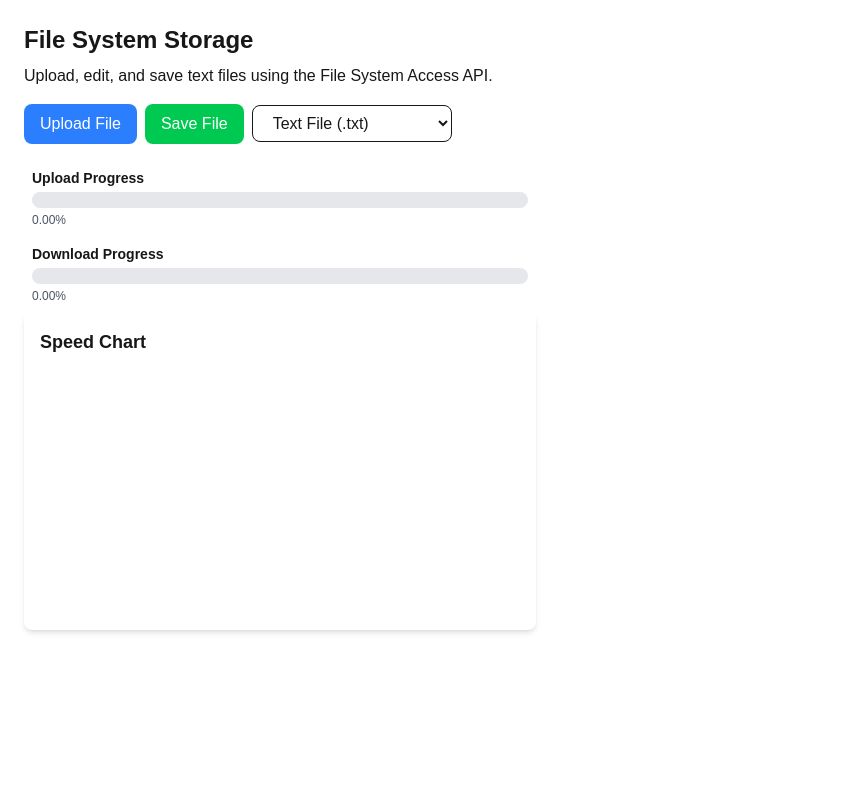
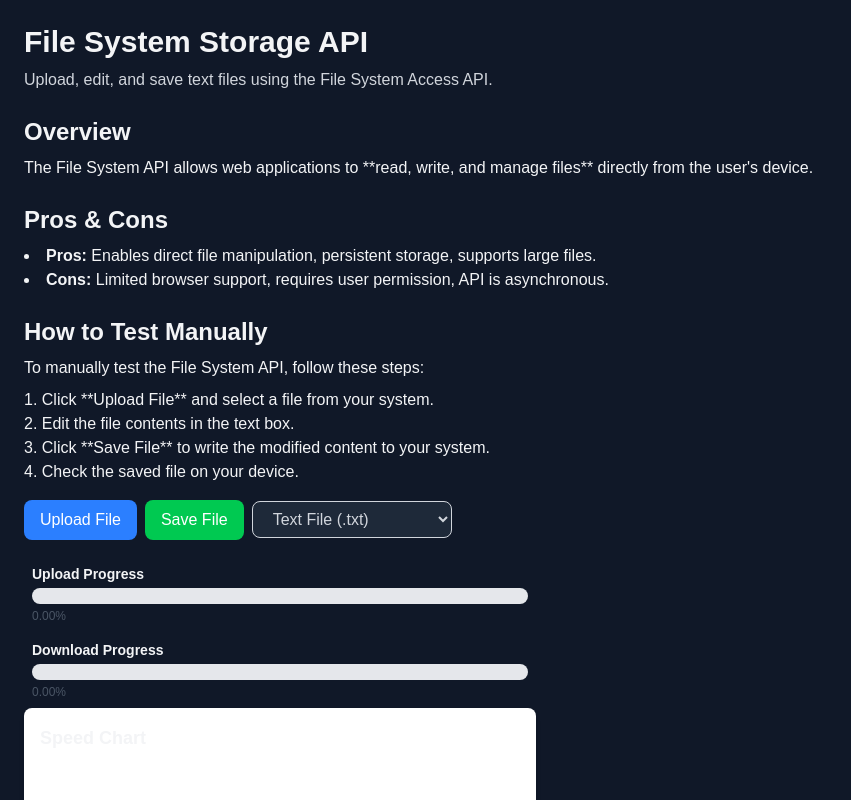
Before and after one commit to hagenbrandt/nextjs-web-storage-demo, a Next.js app: page /file-system-storage in a window 1280 px wide. Shown: the top 800 px of the page, without its empty margins (0-851 px from the left). Built offline with nearby package versions, Linux system fonts and the light colour scheme.

Commit message:
refactor: update page for file system storage

```diff
--- a/src/app/file-system-storage/page.tsx
+++ b/src/app/file-system-storage/page.tsx
@@ -4,7 +4,6 @@ import { useStorageStore } from "@/store/useStorageStore";
 import ProgressBar from "@/components/ProgressBar";
 import SpeedChart from "@/components/SpeedChart";
 
-// Ensure TypeScript recognizes the File System API
 declare global {
   interface Window {
     showSaveFilePicker?: () => Promise<FileSystemFileHandle>;
@@ -84,11 +83,42 @@ export default function FileSystemStoragePage() {
   };
 
   return (
-    <div className="p-6">
-      <h1 className="text-2xl font-bold">File System Storage</h1>
-      <p className="mt-2">
+    <div className="p-6 text-gray-100 bg-gray-900 min-h-screen">
+      <h1 className="text-3xl font-bold">File System Storage API</h1>
+      <p className="mt-2 text-gray-300">
         Upload, edit, and save text files using the File System Access API.
       </p>
+
+      <h2 className="text-2xl font-semibold mt-6">Overview</h2>
+      <p className="mt-2">
+        The File System API allows web applications to **read, write, and manage
+        files** directly from the user's device.
+      </p>
+
+      <h2 className="text-2xl font-semibold mt-6">Pros & Cons</h2>
+      <ul className="list-disc list-inside mt-2">
+        <li>
+          <strong>Pros:</strong> Enables direct file manipulation, persistent
+          storage, supports large files.
+        </li>
+        <li>
+          <strong>Cons:</strong> Limited browser support, requires user
+          permission, API is asynchronous.
+        </li>
+      </ul>
+
+      <h2 className="text-2xl font-semibold mt-6">How to Test Manually</h2>
+      <p className="mt-2">
+        To manually test the File System API, follow these steps:
+      </p>
+      <ol className="list-decimal list-inside mt-2">
+        <li>Click **Upload File** and select a file from your system.</li>
+        <li>Edit the file contents in the text box.</li>
+        <li>
+          Click **Save File** to write the modified content to your system.
+        </li>
+        <li>Check the saved file on your device.</li>
+      </ol>
 
       <div className="mt-4 space-x-2">
         <button
@@ -111,7 +141,7 @@ export default function FileSystemStoragePage() {
             );
             if (fileType) setSelectedFileType(fileType);
           }}
-          className="px-4 py-2 border rounded-lg"
+          className="px-4 py-2 border rounded-lg bg-gray-800 text-gray-300"
         >
           {fileTypes.map((type) => (
             <option key={type.value} value={type.value}>
@@ -123,7 +153,7 @@ export default function FileSystemStoragePage() {
 
       {fileText && (
         <textarea
-          className="w-full h-64 p-2 mt-4 border rounded-lg"
+          className="w-full h-64 p-2 mt-4 border rounded-lg bg-gray-800 text-gray-300 border-gray-600"
           value={fileText}
           onChange={handleEdit}
         />
```
